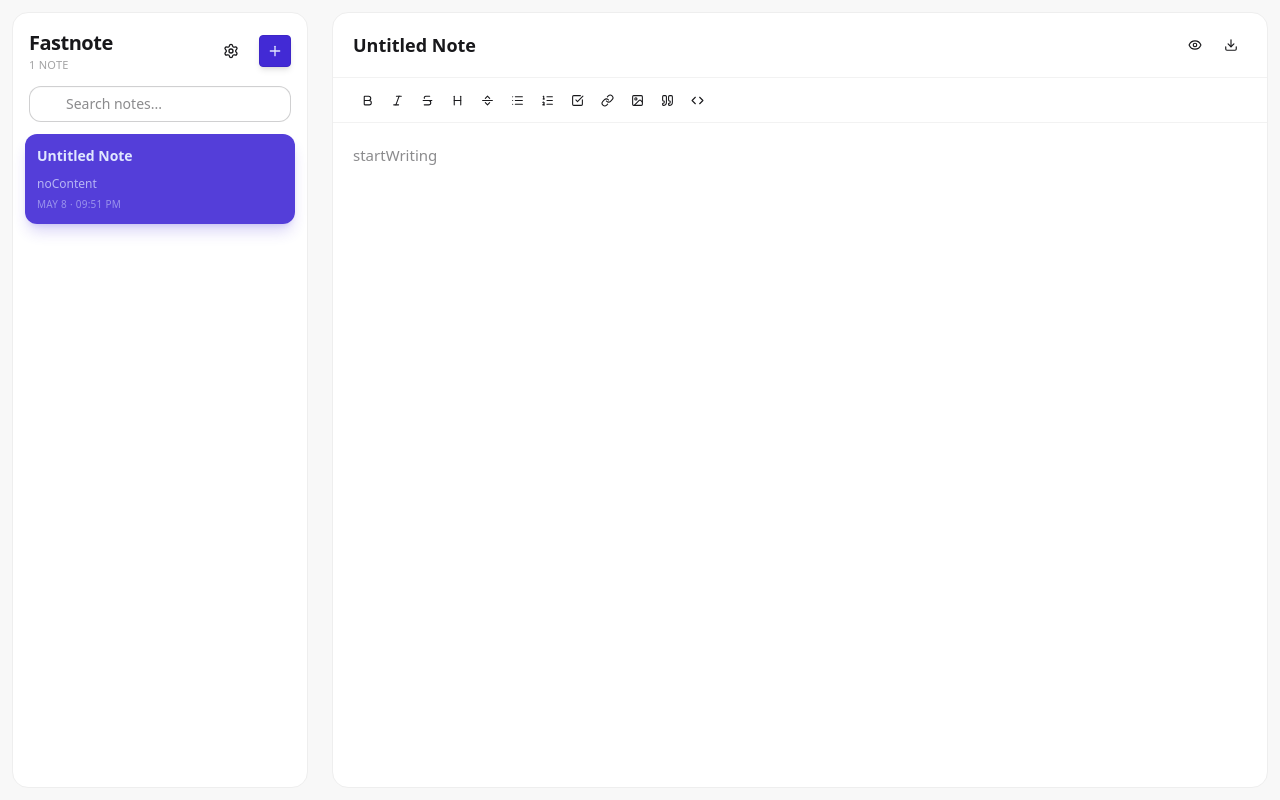
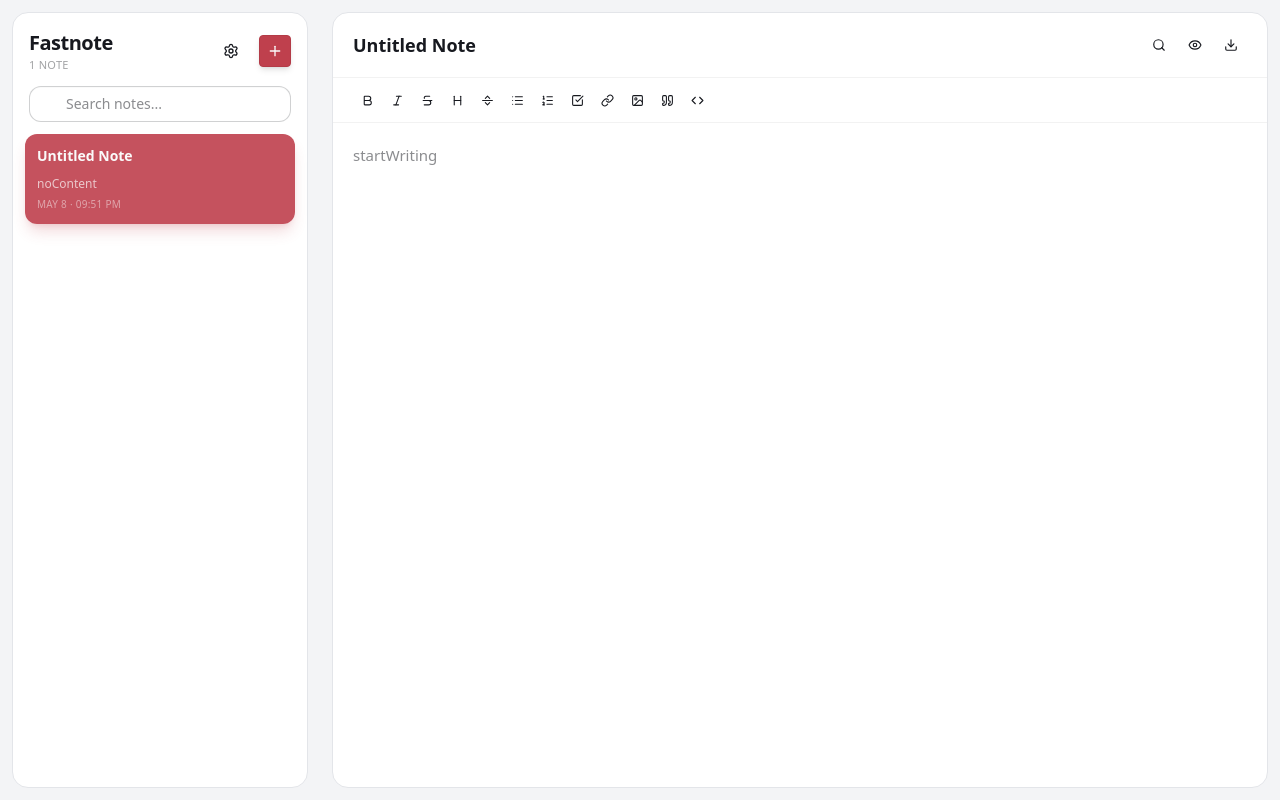
Before and after one commit to alexandrus21a/Fastnote, a React (Vite) app: page / in a window 1280 px wide. Both pictures are taken after a click on the button 275 px from the left and 51 px from the top of the page. Built offline with nearby package versions, Linux system fonts and the light colour scheme.

Commit message:
custom light palette, in-note search, sidebar desktop fix

```diff
--- a/src/components/NoteEditor.tsx
+++ b/src/components/NoteEditor.tsx
@@ -1,9 +1,9 @@
-import { useState, useRef, useEffect, useCallback } from 'react';
+import { useState, useRef, useEffect, useCallback, useMemo } from 'react';
 import { useTranslation } from 'react-i18next';
 import {
   Bold, Italic, Heading, List, ListOrdered, Link, Quote, Code,
   Eye, EyeOff, Menu, Strikethrough, CheckSquare, Image,
-  SeparatorHorizontal, Download,
+  SeparatorHorizontal, Download, Search, X, ChevronUp, ChevronDown,
 } from 'lucide-react';
 import ReactMarkdown from 'react-markdown';
 import remarkGfm from 'remark-gfm';
@@ -25,8 +25,12 @@ export function NoteEditor({ note, editorMode, onUpdate, onToggleSidebar }: Note
   const { t } = useTranslation();
   const [preview, setPreview] = useState(false);
   const [exportOpen, setExportOpen] = useState(false);
+  const [searchOpen, setSearchOpen] = useState(false);
+  const [searchQuery, setSearchQuery] = useState('');
+  const [searchIndex, setSearchIndex] = useState(0);
   const textareaRef = useRef<HTMLTextAreaElement>(null);
   const previewRef = useRef<HTMLDivElement>(null);
+  const searchInputRef = useRef<HTMLInputElement>(null);
   const isMobile = typeof window !== 'undefined' && window.innerWidth < 1024;
 
   useEffect(() => {
@@ -34,6 +38,39 @@ export function NoteEditor({ note, editorMode, onUpdate, onToggleSidebar }: Note
       textareaRef.current.focus();
     }
   }, [note?.id, preview]);
+
+  useEffect(() => {
+    setSearchIndex(0);
+  }, [searchQuery, note?.id]);
+
+  const matches = useMemo(() => {
+    if (!searchQuery || !note) return [];
+    const q = searchQuery.toLowerCase();
+    const text = note.content.toLowerCase();
+    const positions: number[] = [];
+    let i = text.indexOf(q);
+    while (i !== -1) {
+      positions.push(i);
+      i = text.indexOf(q, i + 1);
+    }
+    return positions;
+  }, [searchQuery, note?.content]);
+
+  const goToMatch = useCallback((dir: 'next' | 'prev') => {
+    if (matches.length === 0) return;
+    setSearchIndex((prev) => {
+      if (dir === 'next') return (prev + 1) % matches.length;
+      return (prev - 1 + matches.length) % matches.length;
+    });
+  }, [matches.length]);
+
+  useEffect(() => {
+    if (!searchQuery || !textareaRef.current || matches.length === 0) return;
+    const pos = matches[searchIndex];
+    const el = textareaRef.current;
+    el.setSelectionRange(pos, pos + searchQuery.length);
+    el.focus();
+  }, [searchIndex, matches, searchQuery]);
 
   const insertText = useCallback(
     (before: string, after: string = '') => {
@@ -174,6 +211,8 @@ export function NoteEditor({ note, editorMode, onUpdate, onToggleSidebar }: Note
 
   const isSimple = editorMode === 'simple';
 
+  // Highlight logic is handled via textarea selectionRange
+
   return (
     <div className="flex-1 flex flex-col min-w-0 p-3">
       <div className="glass-panel-strong rounded-2xl flex flex-col h-full overflow-hidden">
@@ -190,6 +229,15 @@ export function NoteEditor({ note, editorMode, onUpdate, onToggleSidebar }: Note
             onChange={(e) => onUpdate(note.id, { title: e.target.value })}
           />
           <div className="flex items-center gap-1">
+            {!isSimple && (
+              <button
+                className={`btn btn-ghost btn-xs btn-square min-h-8 h-8 w-8 hidden sm:flex ${searchOpen ? 'bg-base-200' : ''}`}
+                onClick={() => { setSearchOpen((s) => !s); setTimeout(() => searchInputRef.current?.focus(), 50); }}
+                title="Search in note"
+              >
+                <Search size={14} />
+              </button>
+            )}
             {!isSimple && (
               <button
                 className={`btn btn-ghost btn-xs btn-square min-h-8 h-8 w-8 hidden sm:flex ${preview ? 'bg-base-200' : ''}`}
@@ -216,6 +264,39 @@ export function NoteEditor({ note, editorMode, onUpdate, onToggleSidebar }: Note
             </div>
           </div>
         </div>
+
+        {/* Search bar */}
+        {searchOpen && !isSimple && (
+          <div className="px-5 py-2 border-b border-black/5 flex items-center gap-2">
+            <Search size={14} className="text-base-content/40" />
+            <input
+              ref={searchInputRef}
+              type="text"
+              className="input input-sm input-ghost flex-1 h-8 px-0 text-sm"
+              placeholder="Find in note..."
+              value={searchQuery}
+              onChange={(e) => setSearchQuery(e.target.value)}
+              onKeyDown={(e) => {
+                if (e.key === 'Enter') goToMatch('next');
+                if (e.key === 'Escape') { setSearchOpen(false); setSearchQuery(''); }
+              }}
+            />
+            {matches.length > 0 && (
+              <span className="text-xs text-base-content/50 whitespace-nowrap">
+                {searchIndex + 1} / {matches.length}
+              </span>
+            )}
+            <button className="btn btn-ghost btn-xs btn-square min-h-7 h-7 w-7" onClick={() => goToMatch('prev')} disabled={matches.length === 0}>
+              <ChevronUp size={14} />
+            </button>
+            <button className="btn btn-ghost btn-xs btn-square min-h-7 h-7 w-7" onClick={() => goToMatch('next')} disabled={matches.length === 0}>
+              <ChevronDown size={14} />
+            </button>
+            <button className="btn btn-ghost btn-xs btn-square min-h-7 h-7 w-7" onClick={() => { setSearchOpen(false); setSearchQuery(''); }}>
+              <X size={14} />
+            </button>
+          </div>
+        )}
 
         {/* Markdown toolbar */}
         {!isSimple && (
--- a/src/index.css
+++ b/src/index.css
@@ -1,5 +1,53 @@
 @import "tailwindcss";
 @plugin "daisyui";
+
+/* ========== CUSTOM LIGHT THEME OVERRIDES ========== */
+[data-theme="light"] {
+  --color-base-100: oklch(100% 0 0);
+  --color-base-200: oklch(96.7% 0.003 264);
+  --color-base-300: oklch(92.2% 0.006 264);
+  --color-base-content: oklch(21.5% 0.012 264);
+  --color-primary: oklch(55.5% 0.163 18.5);
+  --color-primary-content: oklch(98.5% 0.001 17);
+  --color-secondary: oklch(55.2% 0.016 248);
+  --color-secondary-content: oklch(98.4% 0.009 248);
+  --color-accent: oklch(59.6% 0.145 163);
+  --color-accent-content: oklch(97.5% 0.011 166);
+  --color-neutral: oklch(27.4% 0.006 286);
+  --color-neutral-content: oklch(98.7% 0 0);
+  --color-info: oklch(68.3% 0.148 237);
+  --color-info-content: oklch(98.6% 0.007 243);
+  --color-success: oklch(62.7% 0.165 149);
+  --color-success-content: oklch(98.2% 0.006 156);
+  --color-warning: oklch(78.7% 0.163 65.5);
+  --color-warning-content: oklch(26.8% 0.043 64);
+  --color-error: oklch(57.7% 0.245 27.3);
+  --color-error-content: oklch(97.5% 0.013 23);
+}
+
+/* ========== CUSTOM DARK THEME OVERRIDES ========== */
+[data-theme="dark"] {
+  --color-base-100: oklch(21.5% 0.012 264);
+  --color-base-200: oklch(17.8% 0.009 264);
+  --color-base-300: oklch(15.2% 0.007 264);
+  --color-base-content: oklch(94.1% 0.005 286);
+  --color-primary: oklch(60.2% 0.177 18.5);
+  --color-primary-content: oklch(26.8% 0.043 23);
+  --color-secondary: oklch(63.7% 0.017 248);
+  --color-secondary-content: oklch(11.2% 0.018 248);
+  --color-accent: oklch(64.6% 0.155 163);
+  --color-accent-content: oklch(10.2% 0.035 166);
+  --color-neutral: oklch(37.4% 0.006 286);
+  --color-neutral-content: oklch(93.7% 0.005 286);
+  --color-info: oklch(68.3% 0.148 237);
+  --color-info-content: oklch(98.6% 0.007 243);
+  --color-success: oklch(62.7% 0.165 149);
+  --color-success-content: oklch(98.2% 0.006 156);
+  --color-warning: oklch(78.7% 0.163 65.5);
+  --color-warning-content: oklch(26.8% 0.043 64);
+  --color-error: oklch(57.7% 0.245 27.3);
+  --color-error-content: oklch(97.5% 0.013 23);
+}
 
 html, body, #root {
   height: 100%;
@@ -583,3 +631,10 @@ body.theme-hacker::after {
   border-radius: 0.5rem;
   max-width: 100%;
 }
+
+/* ========== IN-NOTE SEARCH HIGHLIGHT ========== */
+.editor-search-highlight {
+  background: oklch(var(--a) / 0.35);
+  border-radius: 2px;
+  box-shadow: 0 0 0 1px oklch(var(--a) / 0.5);
+}
```
